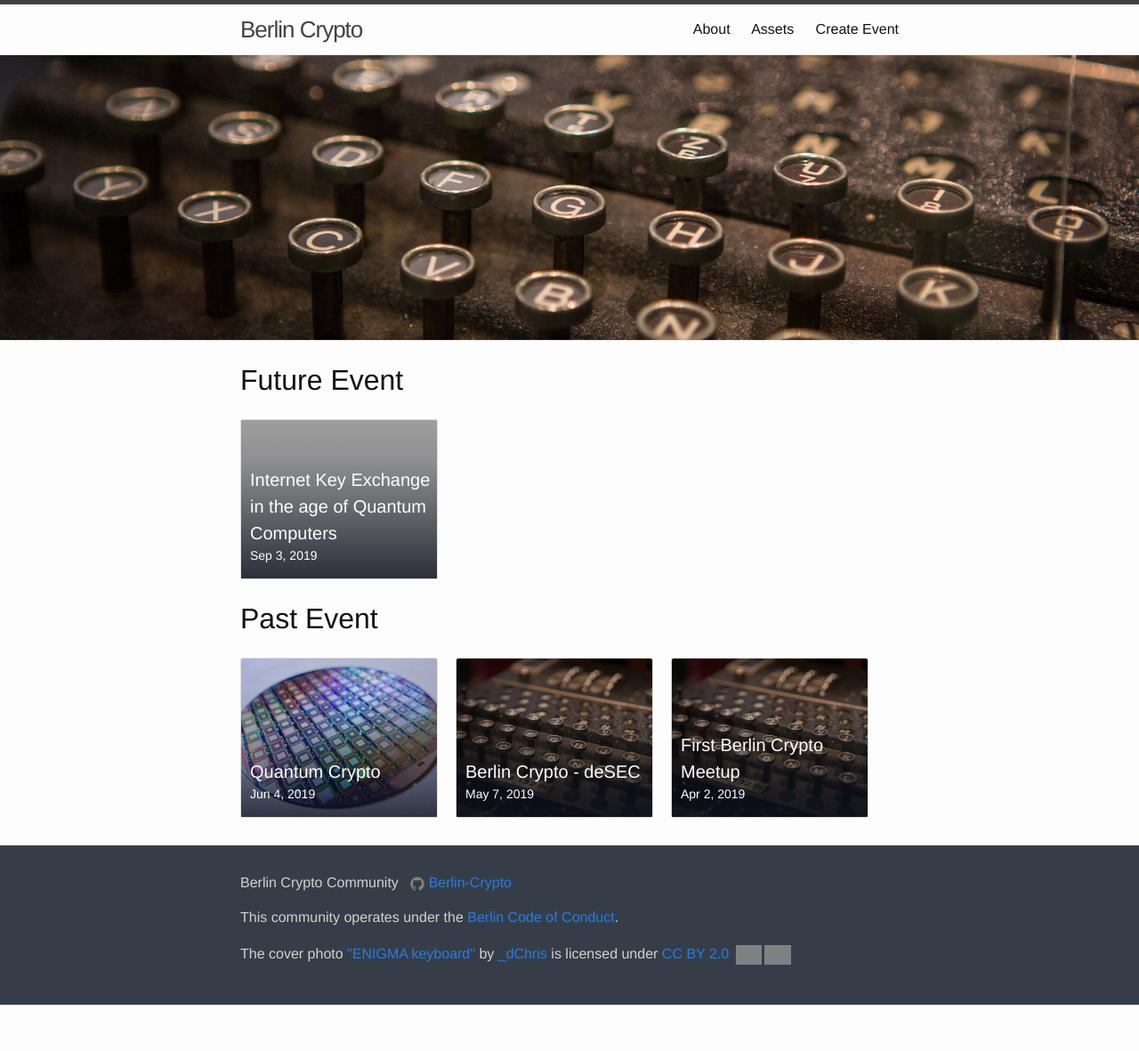
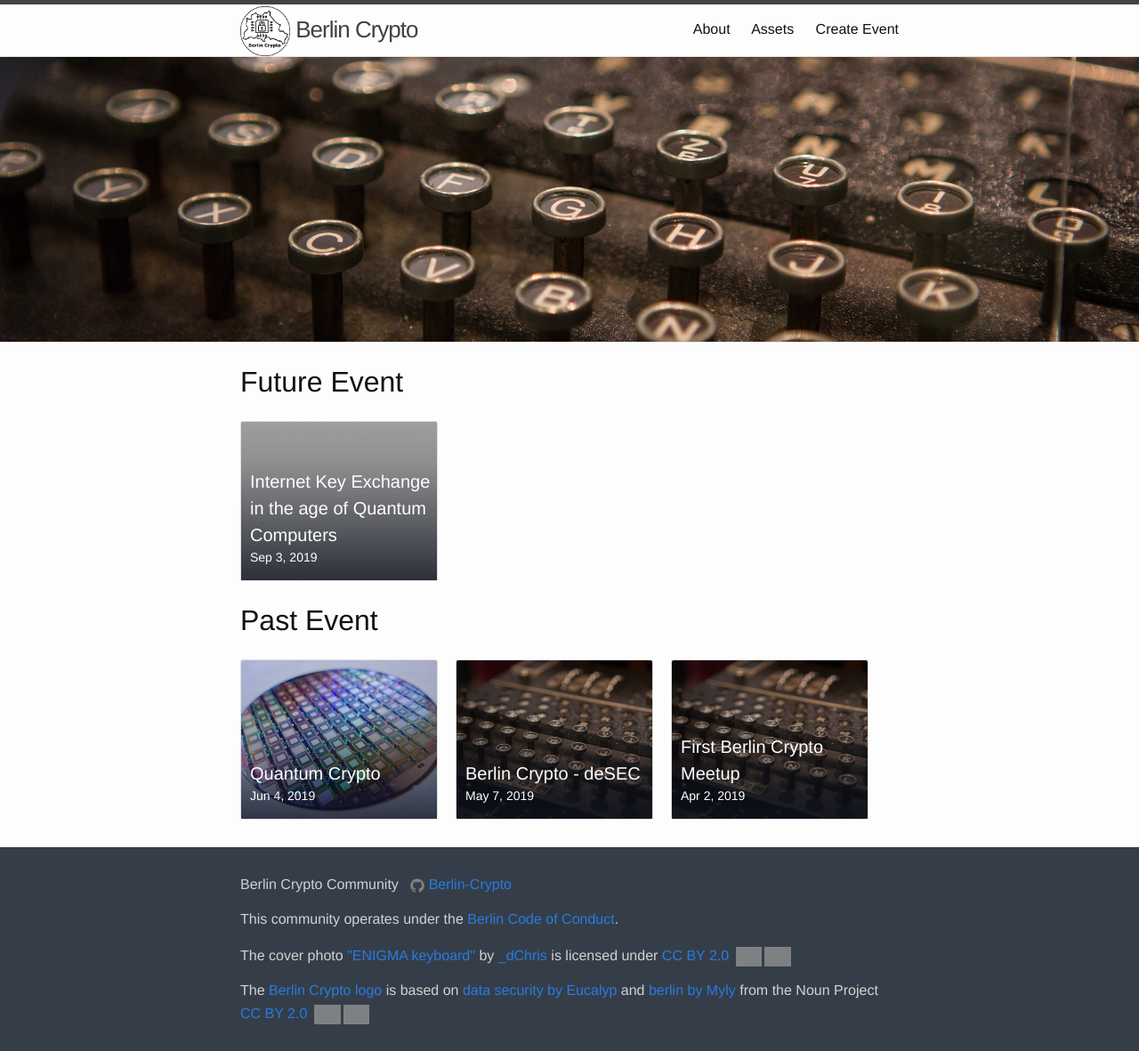
Before and after one commit to berlin-crypto/berlin-crypto.github.io, a Jekyll site: the page built from index.html, in a window 1280 px wide. Shown: the whole page at 89% size. Built offline with Jekyll 4.4.1, drawn with Linux system fonts in a browser that asks for light colours; before the commit the page ends 1129 px from its top, so only the background shows below that; grey boxes are pictures that could not be loaded.

```diff
--- a/_config.yml
+++ b/_config.yml
@@ -8,6 +8,7 @@
 
 # Site settings
 title: Berlin Crypto
+logo: logo.png
 
 #What is the name of the events or talks you would like to host? (Example Brownbags, Talks, Lighting Talks)
 event_label: Event
--- a/_includes/footer.html
+++ b/_includes/footer.html
@@ -12,6 +12,7 @@
     {% else %}
       <p>The cover photo <a href="https://www.flickr.com/photos/_dchris/20235659265">"ENIGMA keyboard"</a><span> by <a href="https://www.flickr.com/photos/_dchris">_dChris</a></span> is licensed under <a href="https://creativecommons.org/licenses/by/2.0/" style="margin-right: 5px;">CC BY 2.0</a><a href="https://creativecommons.org/licenses/by/2.0/" target="_blank" rel="noopener noreferrer" style="display: inline-block;white-space: none;opacity: .7;margin-top: 2px;margin-left: 3px;height: 22px !important;"><img style="height: inherit;margin-right: 3px;display: inline-block;" src="https://search.creativecommons.org/static/img/cc_icon.svg" /><img style="height: inherit;margin-right: 3px;display: inline-block;" src="https://search.creativecommons.org/static/img/cc-by_icon.svg" /></a></p>
     {% endif %}
+    The <a href="/{{ site.logo }}">Berlin Crypto logo</a> is based on <a href="https://thenounproject.com/eucalyp/uploads/?i=1452439">data security by Eucalyp</a> and <a href="https://thenounproject.com/search/?q=berlin%20map&i=316472">berlin by Myly</a> from the Noun Project <a href="https://creativecommons.org/licenses/by/2.0/" style="margin-right: 5px;">CC BY 2.0</a><a href="https://creativecommons.org/licenses/by/2.0/" target="_blank" rel="noopener noreferrer" style="display: inline-block;white-space: none;opacity: .7;margin-top: 2px;margin-left: 3px;height: 22px !important;"><img style="height: inherit;margin-right: 3px;display: inline-block;" src="https://search.creativecommons.org/static/img/cc_icon.svg" /><img style="height: inherit;margin-right: 3px;display: inline-block;" src="https://search.creativecommons.org/static/img/cc-by_icon.svg" /></a>
 
   </div>
 
--- a/_includes/header.html
+++ b/_includes/header.html
@@ -2,7 +2,7 @@
 
   <div class="wrapper">
 
-    <a class="site-title" href="{{ site.baseurl }}/">{{ site.title }}</a>
+    <a class="site-title" href="{{ site.baseurl }}/"><img src="{{ site.baseurl }}/{{ site.logo }}" style="max-height:56px"> {{ site.title }}</a>
 
     <nav class="site-nav">
       <a href="#" class="menu-icon">
```
Also changed, not shown: about.md (+2 -0 lines), logo.png (added).
